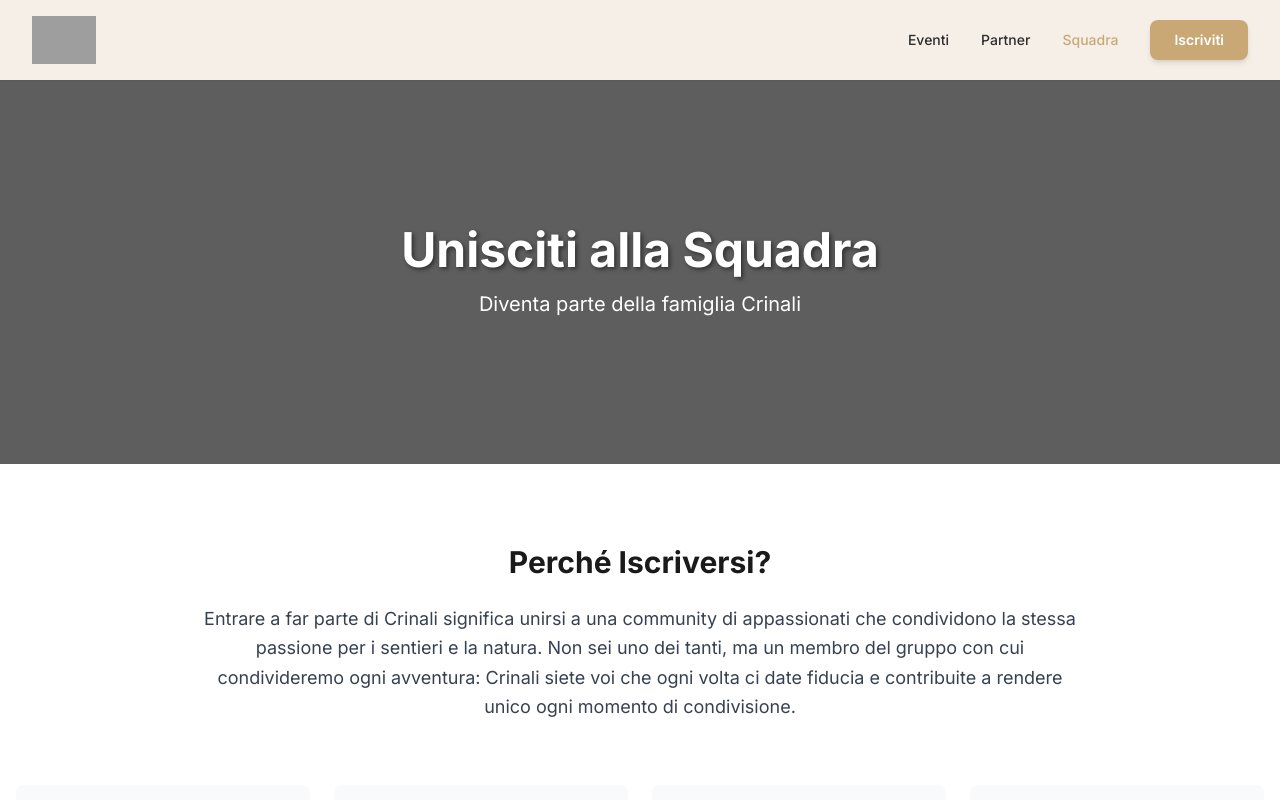
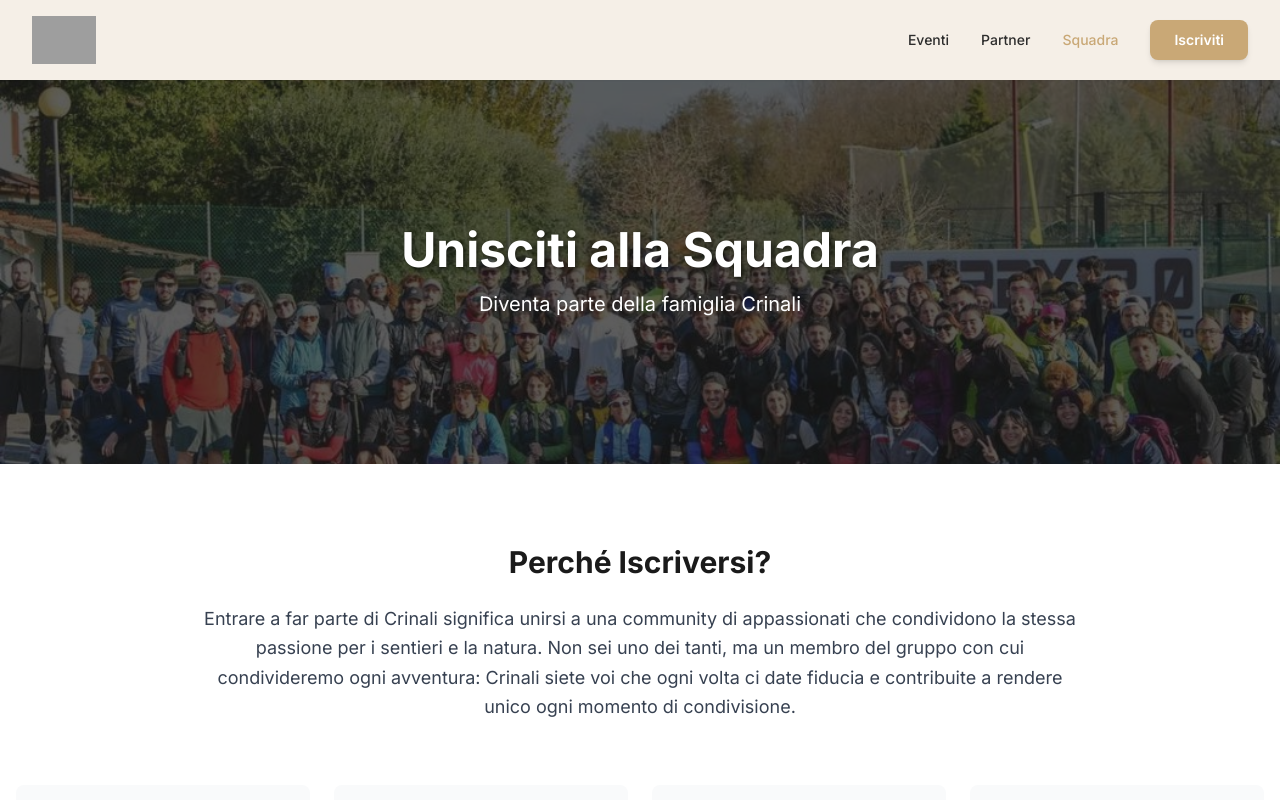
Before and after one commit to MarcoBertaccini/crinali, a React (Vite) app: page / in a window 1280 px wide. Both pictures are taken after a click on the button "Squadra". Shown: the top 800 px of the page. Built offline with nearby package versions, Linux system fonts and the light colour scheme; grey boxes are pictures that could not be loaded.

Commit message:
Updated Squadra.tsx

```diff
--- a/src/pages/Squadra.tsx
+++ b/src/pages/Squadra.tsx
@@ -19,7 +19,7 @@ export default function Squadra({ onNavigate }: SquadraProps = {}) {
       <section
         className="relative h-96 flex items-center justify-center bg-cover bg-center"
         style={{
-          backgroundImage: 'url(/469079813_17857984740314940_1627195982531448301_n.jpg)',
+          backgroundImage: 'url(public/squadra.jpeg)',
         }}
       >
         <div className="absolute inset-0 bg-black/70 pointer-events-none"></div>
```
